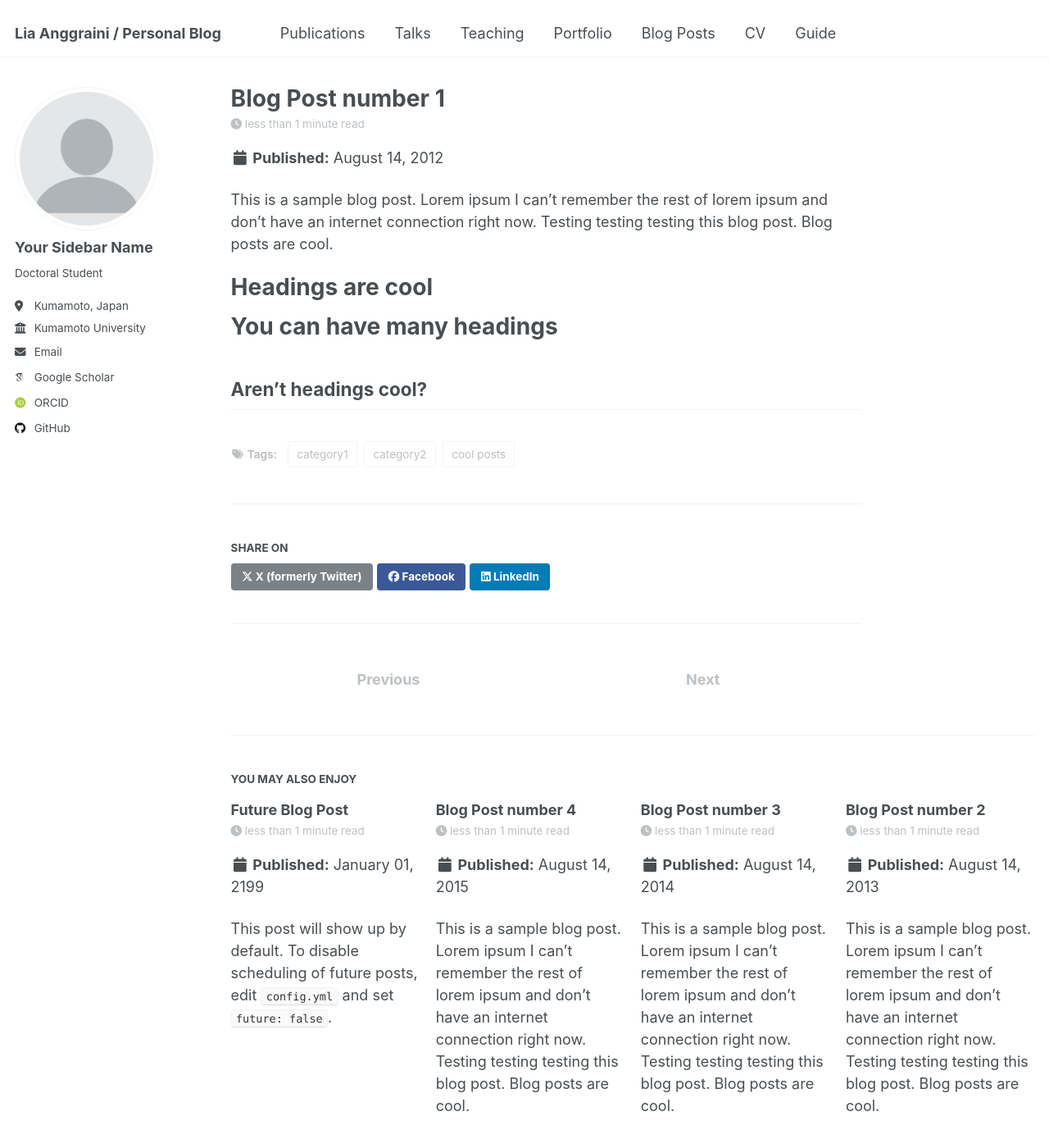
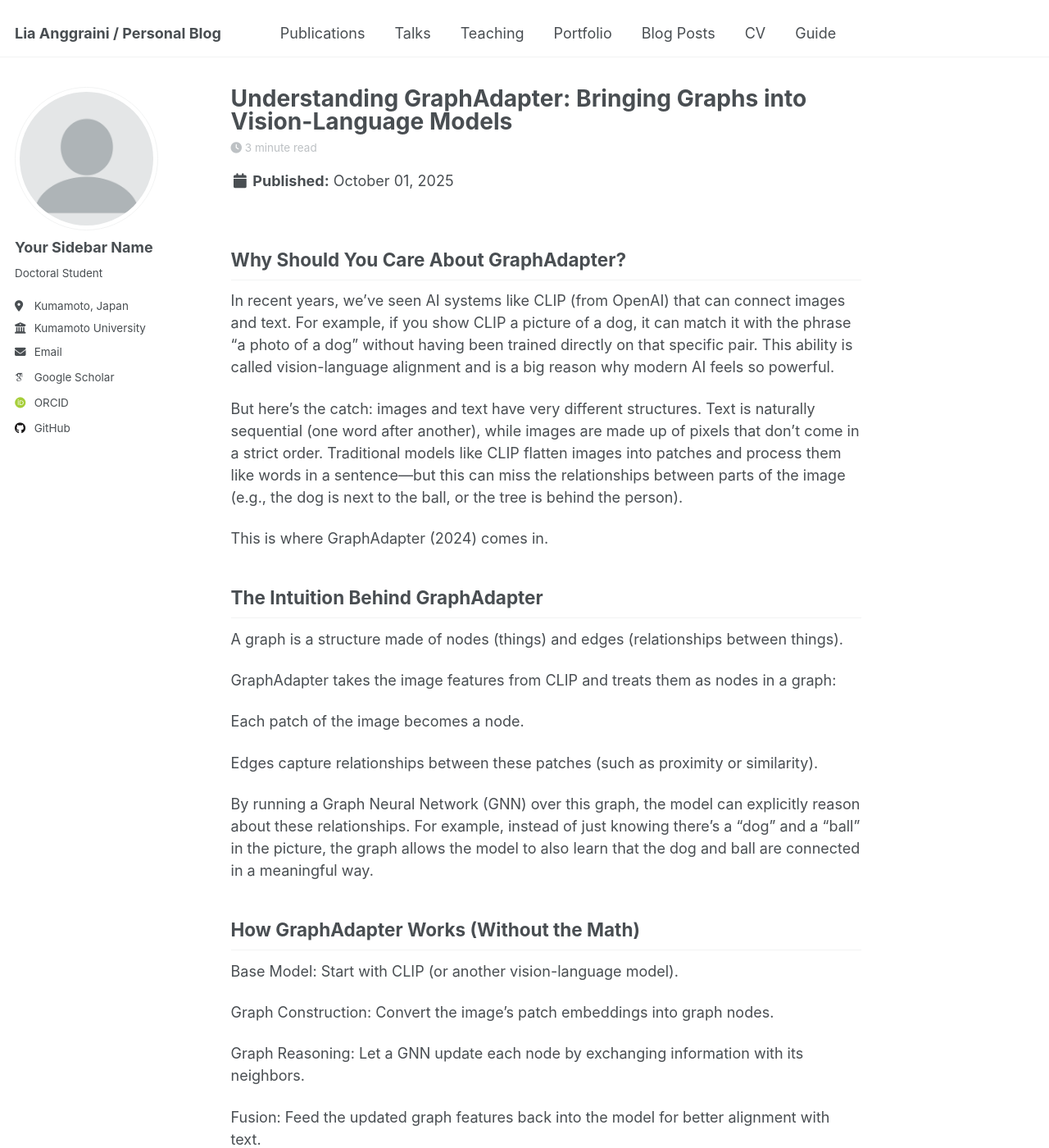
Before and after one commit to aozorahime/aozorahime.github.io, a Jekyll site: the page built from _posts/2012-08-14-blog-post-1.md, in a window 1280 px wide and 1400 px high. Shown: the whole window at 82% size. Built offline with Jekyll 4.4.1, drawn with Linux system fonts in a browser that asks for light colours; some web fonts are replaced; some of the changed text lies outside the part shown.

Commit message:
Revise blog post to focus on GraphAdapter
Updated blog post title, date, and content to discuss GraphAdapter and its implications in vision-language models.

```diff
--- a/_posts/2012-08-14-blog-post-1.md
+++ b/_posts/2012-08-14-blog-post-1.md
@@ -1,15 +1,78 @@
 ---
-title: 'Blog Post number 1'
-date: 2012-08-14
-permalink: /posts/2012/08/blog-post-1/
+title: 'Understanding GraphAdapter: Bringing Graphs into Vision-Language Models'
+date: 2025-10-01
+permalink: /posts/2025/10/blog-post-1/
 tags:
-  - cool posts
-  - category1
-  - category2
+  - research
+  - graph
+  - visual language model
 ---
 
-This is a sample blog post. Lorem ipsum I can't remember the rest of lorem ipsum and don't have an internet connection right now. Testing testing testing this blog post. Blog posts are cool.
+Why Should You Care About GraphAdapter?
+------
 
+In recent years, we’ve seen AI systems like CLIP (from OpenAI) that can connect images and text. For example, if you show CLIP a picture of a dog, it can match it with the phrase “a photo of a dog” without having been trained directly on that specific pair. This ability is called vision-language alignment and is a big reason why modern AI feels so powerful.
+
+But here’s the catch: images and text have very different structures. Text is naturally sequential (one word after another), while images are made up of pixels that don’t come in a strict order. Traditional models like CLIP flatten images into patches and process them like words in a sentence—but this can miss the relationships between parts of the image (e.g., the dog is next to the ball, or the tree is behind the person).
+
+This is where GraphAdapter (2024) comes in.
+
+The Intuition Behind GraphAdapter
+------
+
+A graph is a structure made of nodes (things) and edges (relationships between things).
+
+GraphAdapter takes the image features from CLIP and treats them as nodes in a graph:
+
+Each patch of the image becomes a node.
+
+Edges capture relationships between these patches (such as proximity or similarity).
+
+By running a Graph Neural Network (GNN) over this graph, the model can explicitly reason about these relationships. For example, instead of just knowing there’s a “dog” and a “ball” in the picture, the graph allows the model to also learn that the dog and ball are connected in a meaningful way.
+
+How GraphAdapter Works (Without the Math)
+------
+
+Base Model: Start with CLIP (or another vision-language model).
+
+Graph Construction: Convert the image’s patch embeddings into graph nodes.
+
+Graph Reasoning: Let a GNN update each node by exchanging information with its neighbors.
+
+Fusion: Feed the updated graph features back into the model for better alignment with text.
+
+This way, GraphAdapter builds on the knowledge CLIP already has, while making its understanding more relational and structured.
+
+Why This Matters
+------
+
+For non-computer science readers, the key takeaway is:
+
+More natural understanding: Graphs let AI capture the kinds of relationships humans notice instantly (who is next to what, what interacts with what).
+
+Plug-and-play: Instead of retraining giant models, GraphAdapter attaches as a lightweight add-on. Think of it like upgrading your computer with a new graphics card instead of buying a whole new system.
+
+Efficiency meets intelligence: It shows that smart design can sometimes beat raw scale.
+
+My Research Perspective
+------
+
+As a PhD student focusing on graph representation learning, I find GraphAdapter inspiring because it demonstrates how graph reasoning can improve even very strong models like CLIP.
+
+Currently, my own experiments look at a related challenge: how to make these architectures lighter and more efficient. Instead of simply stacking larger and larger neural networks, I’m exploring ways to use graphs to capture structure while keeping the overall model size manageable. This aligns closely with GraphAdapter’s philosophy: using graphs to add intelligence without unnecessary heaviness.
+
+In other words, while GraphAdapter shows how graphs enhance multimodal models, my work explores how graphs can also reduce computational cost while preserving performance.
+
+Closing Thoughts
+------
+
+GraphAdapter (2024) is a step toward AI systems that don’t just recognize objects, but also understand their relationships. By merging the power of vision-language models with the relational structure of graphs, it points to a future where AI is both smarter and lighter—a direction that resonates strongly with my own current research.
+
+
+
+
+
+<!---
 Headings are cool
 ======
 
@@ -18,3 +81,4 @@ You can have many headings
 
 Aren't headings cool?
 ------
+--->
```
